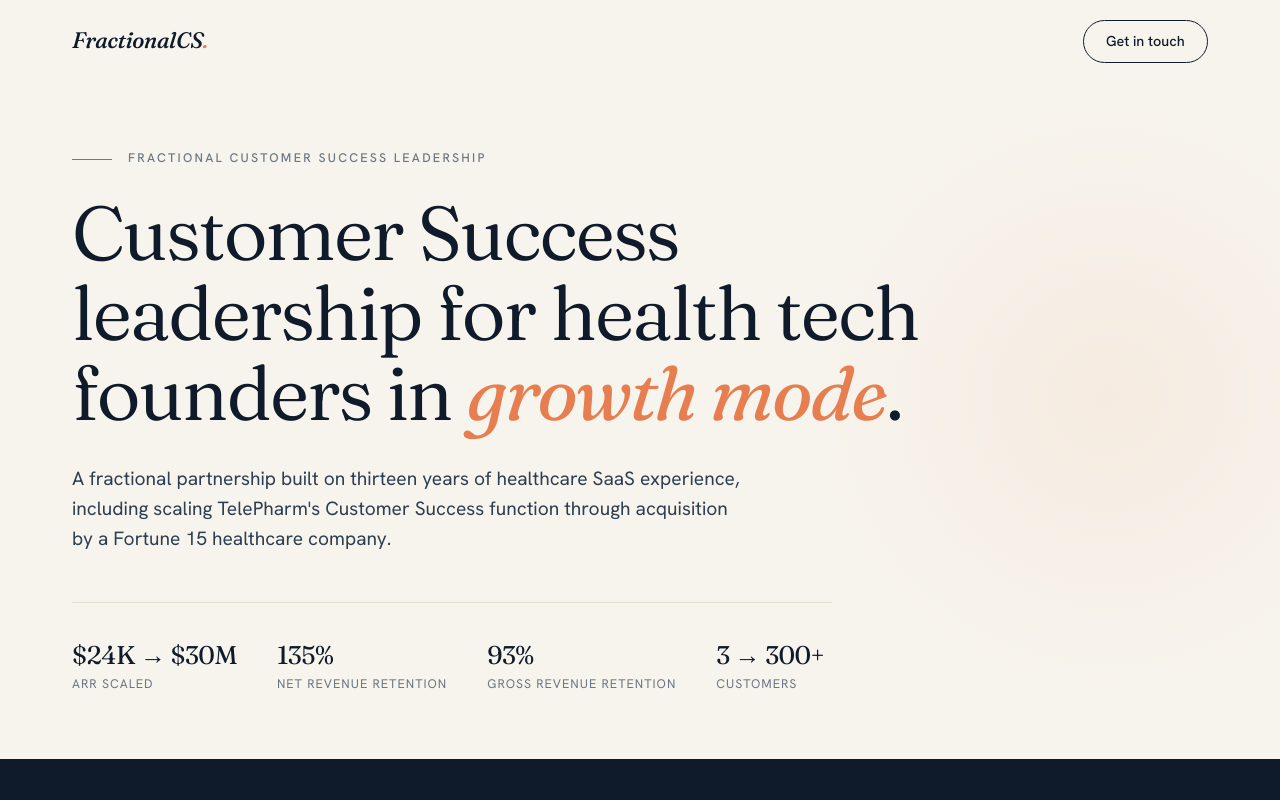
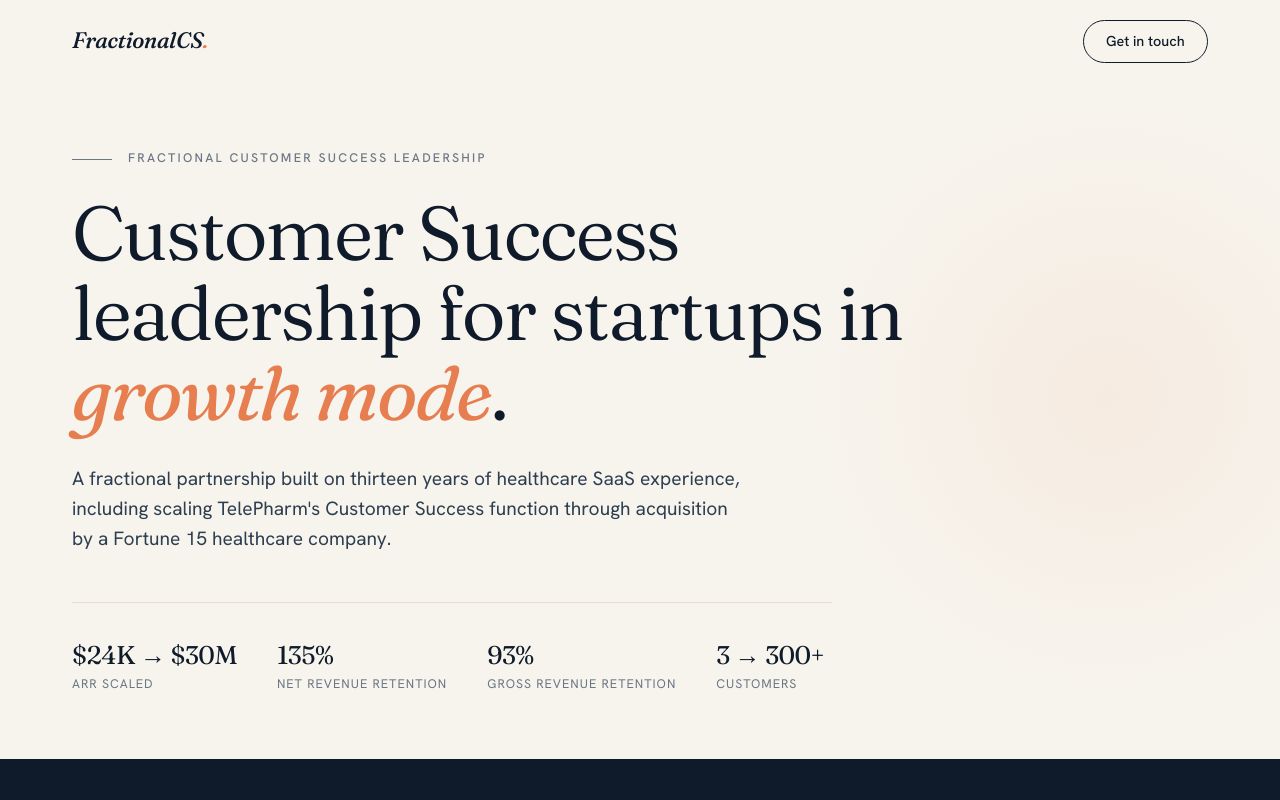
Before and after one commit to benderbuilds/fractionalcs-website, a website: page index.html in a window 1280 px wide. Shown: the top 800 px of the page. Drawn offline with Linux system fonts and the light colour scheme.

Commit message:
Update hero headline to 'startups in growth mode'
Co-Authored-By: Claude Sonnet 4.6 <noreply@anthropic.com>

```diff
--- a/index.html
+++ b/index.html
@@ -798,7 +798,7 @@
     <div class="container">
         <div class="hero-content">
             <span class="eyebrow eyebrow-line">Fractional Customer Success Leadership</span>
-            <h1>Customer Success leadership for health tech founders in <em>growth mode</em>.</h1>
+            <h1>Customer Success leadership for startups in <em>growth mode</em>.</h1>
             <p class="hero-sub">A fractional partnership built on thirteen years of healthcare SaaS experience, including scaling TelePharm's Customer Success function through acquisition by a Fortune 15 healthcare company.</p>
 
             <div class="proof-strip">
```
